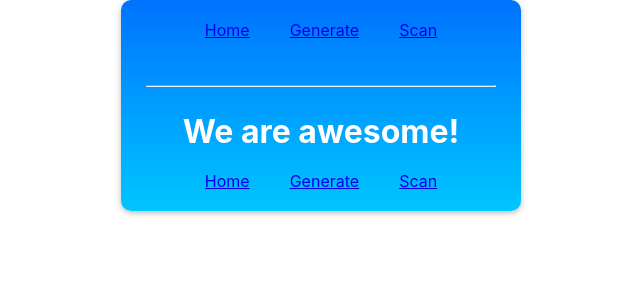
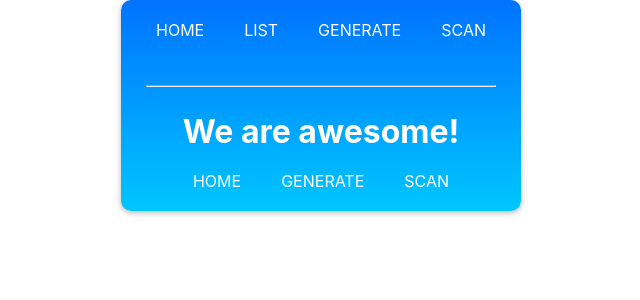
Before and after one commit to simonhalimonov-dci/dci-campus-qrcode, a React (Create React App) app: page / in a window 1280 px wide. Shown: the top 300 px of the page, without its empty margins (319-959 px from the left). Built offline with nearby package versions, Linux system fonts and the light colour scheme.

Commit message:
Change navigation styling

```diff
--- a/src/App.js
+++ b/src/App.js
@@ -34,6 +34,12 @@ const Li = styled.li`
   margin: 20px;
   list-style: none;
   color: #fff;
+
+  a {
+    color: #fff;
+    text-decoration: none;
+    text-transform: uppercase;
+  }
 `
 const Navigation = styled.div`
 
@@ -75,6 +81,9 @@ const App = () => (
             <Link to="/">Home</Link>
           </Li>
           <Li>
+            <Link to="/list">List</Link>
+          </Li>
+          <Li>
             <Link to="/generate-qrcode">Generate</Link>
           </Li>
           <Li>
@@ -88,6 +97,10 @@ const App = () => (
         <Route
           path="/generate-qrcode"
           component={GenerateQRCode}
+        />
+        <Route
+          path="/list"
+          component={List}
         />
         <Route path="/scan-qrcode" component={ScanQRCode} />
       </Navigation>
```
